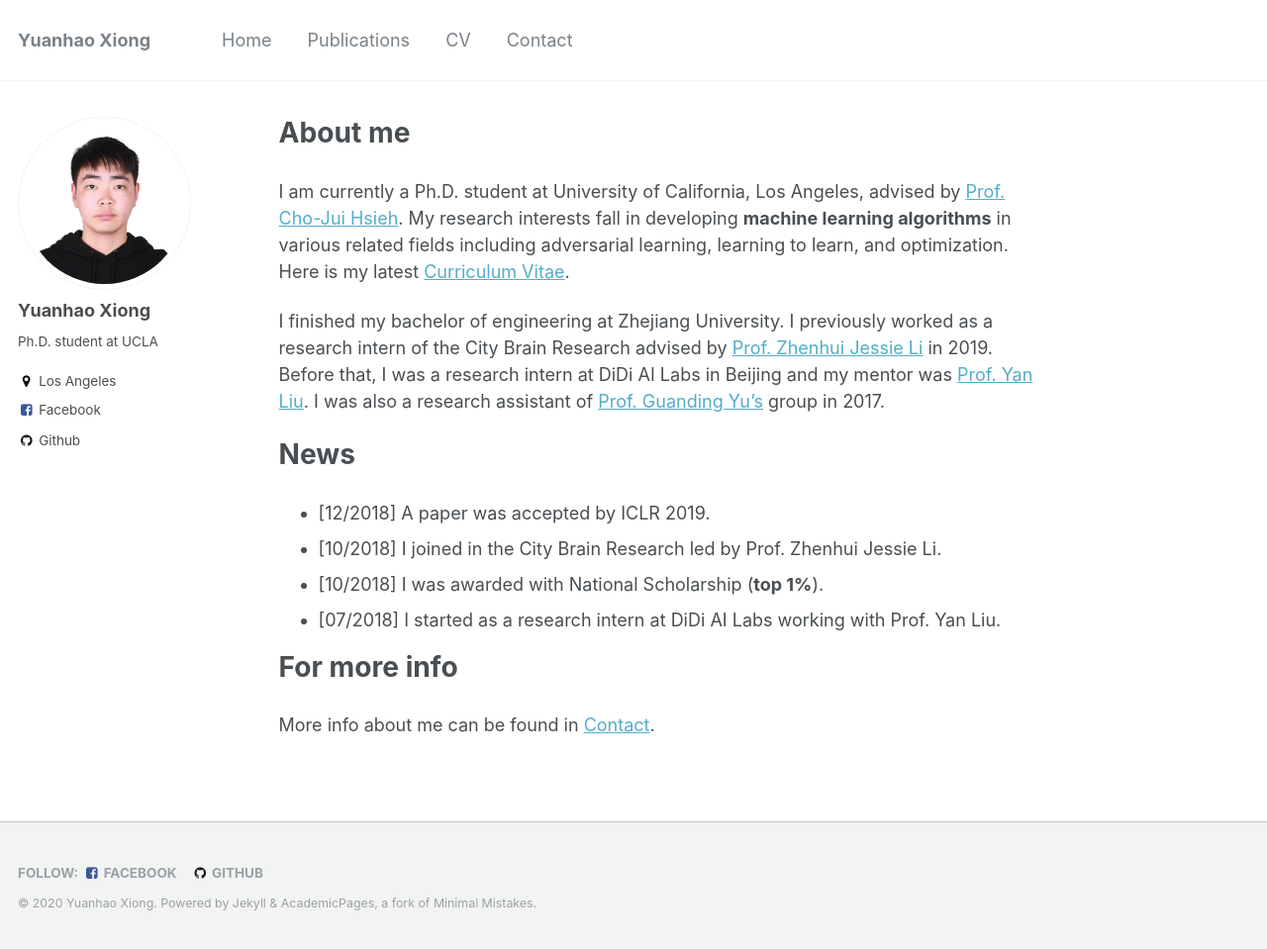
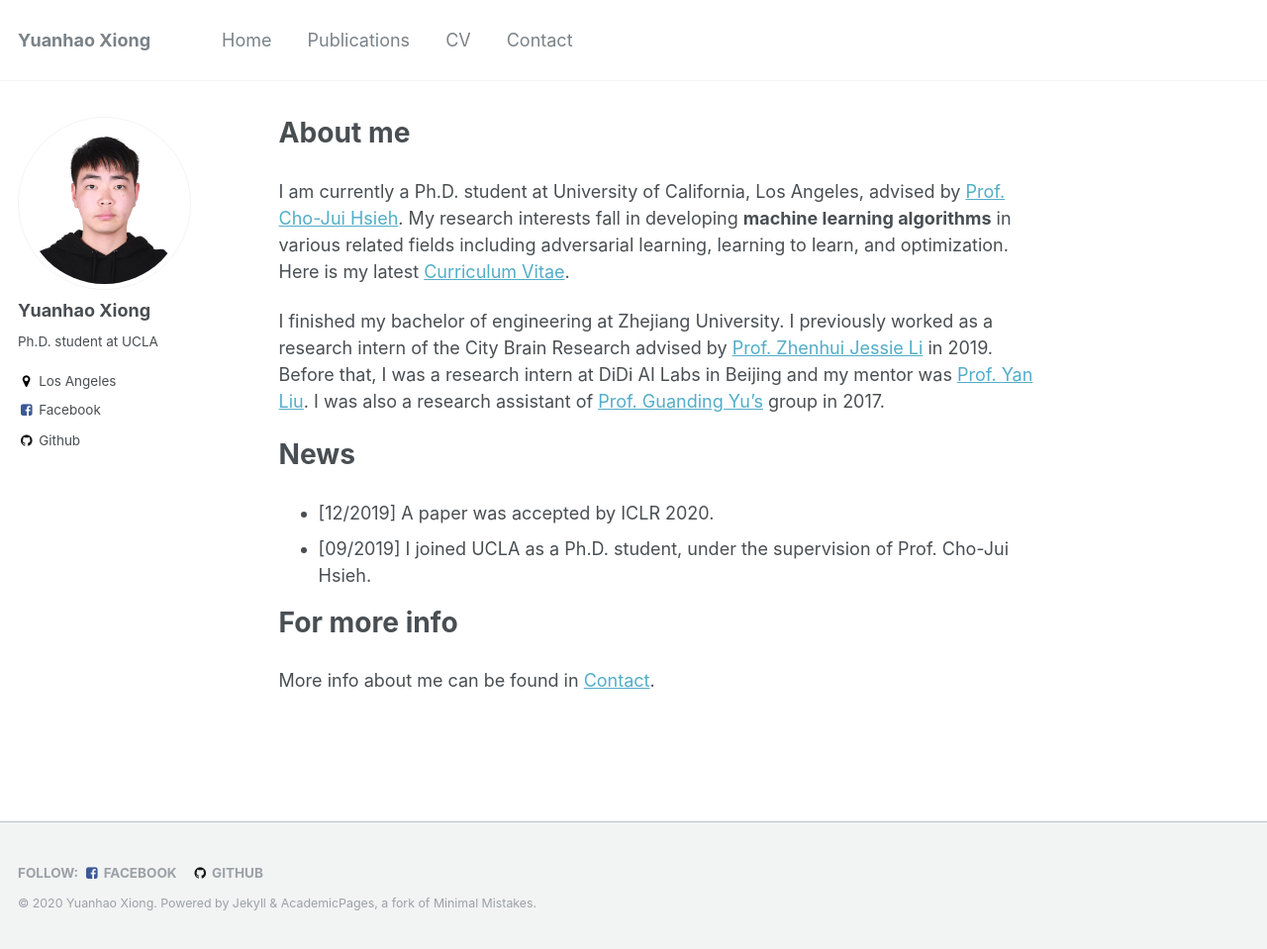
Before and after one commit to xyh97/xyh97.github.io, a Jekyll site: the page built from _pages/about.md, in a window 1280 px wide and 959 px high. Shown: the whole window at 99% size. Built offline with Jekyll 4.4.1, drawn with Linux system fonts in a browser that asks for light colours.

Commit message:
update pub

```diff
--- a/_pages/about.md
+++ b/_pages/about.md
@@ -16,10 +16,9 @@ I finished my bachelor of engineering at Zhejiang University. I previously worke
 
 News
 ======
-- [12/2018] A paper was accepted by ICLR 2019.
-- [10/2018] I joined in the City Brain Research led by Prof. Zhenhui Jessie Li.
-- [10/2018] I was awarded with National Scholarship (**top 1%**).
-- [07/2018] I started as a research intern at DiDi AI Labs working with Prof. Yan Liu.
+- [12/2019] A paper was accepted by ICLR 2020.
+- [09/2019] I joined UCLA as a Ph.D. student, under the supervision of Prof. Cho-Jui Hsieh.
+
 
 For more info
 ======
```
Also changed, not shown: _pages/publications.md (+3 -0 lines), 1 other file.
